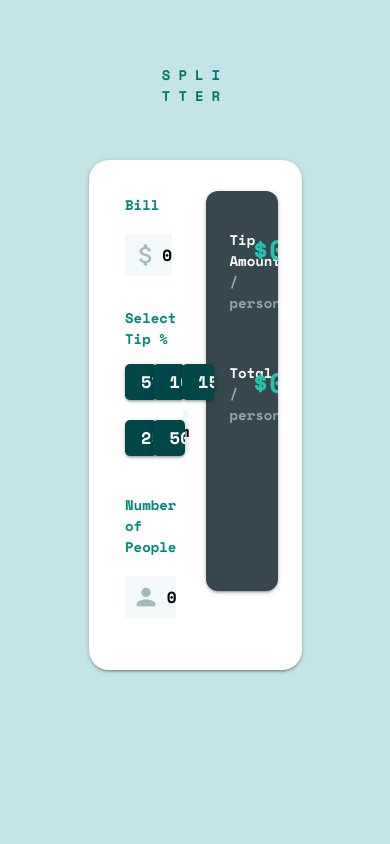
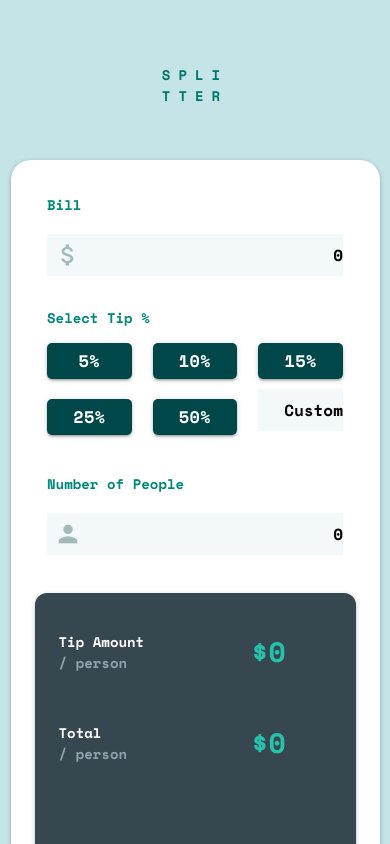
Before and after one commit to CauquilM/tip-calculator, a React (Create React App) app: page / in a window 390 px wide. Shown: the top 844 px of the page. Built offline with nearby package versions, Linux system fonts and the light colour scheme.

Commit message:
responsive improved

```diff
--- a/src/App.js
+++ b/src/App.js
@@ -3,8 +3,10 @@ import MainCard from "./components/main-card";
 
 function App() {
   return (
-    <div className="App valign-wrapper center-align">
-      <div className="container center-align">
+    <div className="App">
+      <div className="center-align">
+        <div className="row">
+          <div className="col m12 xl10 offset-xl1">
             <div className="row">
               <p
                 className="col s12 teal-text text-darken-2"
@@ -18,6 +20,8 @@ function App() {
             </div>
           </div>
         </div>
+      </div>
+    </div>
   );
 }
 
--- a/src/components/main-card.js
+++ b/src/components/main-card.js
@@ -51,9 +51,121 @@ function MainCard() {
     result();
   }, [returnedBill, returnedPeople, returnedTip]);
   return (
-    <div className="col s8 offset-s2 main-card">
-      <div className="card white" style={{ borderRadius: "20px", marginTop: "40px" }}>
-        <div className="card-content" style={{ paddingBottom: "1px"}}>
+    <div className="col s12 l8 offset-l2 main-card">
+      <div
+        className="card white"
+        style={{ borderRadius: "20px", marginTop: "40px" }}
+      >
+        <div className="card-content" style={{ paddingBottom: "1px" }}>
+          {window.innerWidth < 600 ? (
+            <div className="row">
+              <div className="col s12" style={{ marginTop: "10px" }}>
+                <fieldset style={{ border: "none" }}>
+                  <legend className="left-align teal-text text-darken-1">
+                    Bill
+                  </legend>
+                  <Bill returnBill={toChildrenBill} />
+                </fieldset>
+                <fieldset style={{ border: "none" }}>
+                  <legend className="left-align teal-text text-darken-1">
+                    Select Tip %
+                  </legend>
+                  <div className="row">
+                    <div className="col s4">
+                      {returnedTip === "5" ? (
+                        <SelectTip
+                          amount="5"
+                          returnTip={toChildrenTip}
+                          selected={true}
+                        />
+                      ) : (
+                        <SelectTip
+                          amount="5"
+                          returnTip={toChildrenTip}
+                          selected={false}
+                        />
+                      )}
+                    </div>
+                    <div className="col s4">
+                      {returnedTip === "10" ? (
+                        <SelectTip
+                          amount="10"
+                          returnTip={toChildrenTip}
+                          selected={true}
+                        />
+                      ) : (
+                        <SelectTip
+                          amount="10"
+                          returnTip={toChildrenTip}
+                          selected={false}
+                        />
+                      )}
+                    </div>
+                    <div className="col s4">
+                      {returnedTip === "15" ? (
+                        <SelectTip
+                          amount="15"
+                          returnTip={toChildrenTip}
+                          selected={true}
+                        />
+                      ) : (
+                        <SelectTip
+                          amount="15"
+                          returnTip={toChildrenTip}
+                          selected={false}
+                        />
+                      )}
+                    </div>
+
+                    <div className="col s4">
+                      {returnedTip === "25" ? (
+                        <SelectTip
+                          amount="25"
+                          returnTip={toChildrenTip}
+                          selected={true}
+                        />
+                      ) : (
+                        <SelectTip
+                          amount="25"
+                          returnTip={toChildrenTip}
+                          selected={false}
+                        />
+                      )}
+                    </div>
+                    <div className="col s4">
+                      {returnedTip === "50" ? (
+                        <SelectTip
+                          amount="50"
+                          returnTip={toChildrenTip}
+                          selected={true}
+                        />
+                      ) : (
+                        <SelectTip
+                          amount="50"
+                          returnTip={toChildrenTip}
+                          selected={false}
+                        />
+                      )}
+                    </div>
+                    <div className="col s4">
+                      <CustomTip returnTip={toChildrenTip} />
+                    </div>
+                  </div>
+                </fieldset>
+                <div>
+                  <fieldset style={{ border: "none" }}>
+                    <legend className="left-align teal-text text-darken-1">
+                      Number of People
+                    </legend>
+                    <PeopleNumber returnPeople={toChildrenPeople} />
+                  </fieldset>
+                </div>
+              </div>
+              <div className="col s12">
+                <ResultCard tipPerson={tipPerson} totalPerson={totalPerson} />
+              </div>
+            </div>
+          ) : (
             <div className="row">
               <div className="col s6" style={{ marginTop: "10px" }}>
                 <fieldset style={{ border: "none" }}>
@@ -155,13 +267,13 @@ function MainCard() {
                     </legend>
                     <PeopleNumber returnPeople={toChildrenPeople} />
                   </fieldset>
-
                 </div>
               </div>
               <div className="col s6">
                 <ResultCard tipPerson={tipPerson} totalPerson={totalPerson} />
               </div>
             </div>
+          )}
         </div>
       </div>
     </div>
```
Lines whose indentation alone changed are shown as unchanged.
